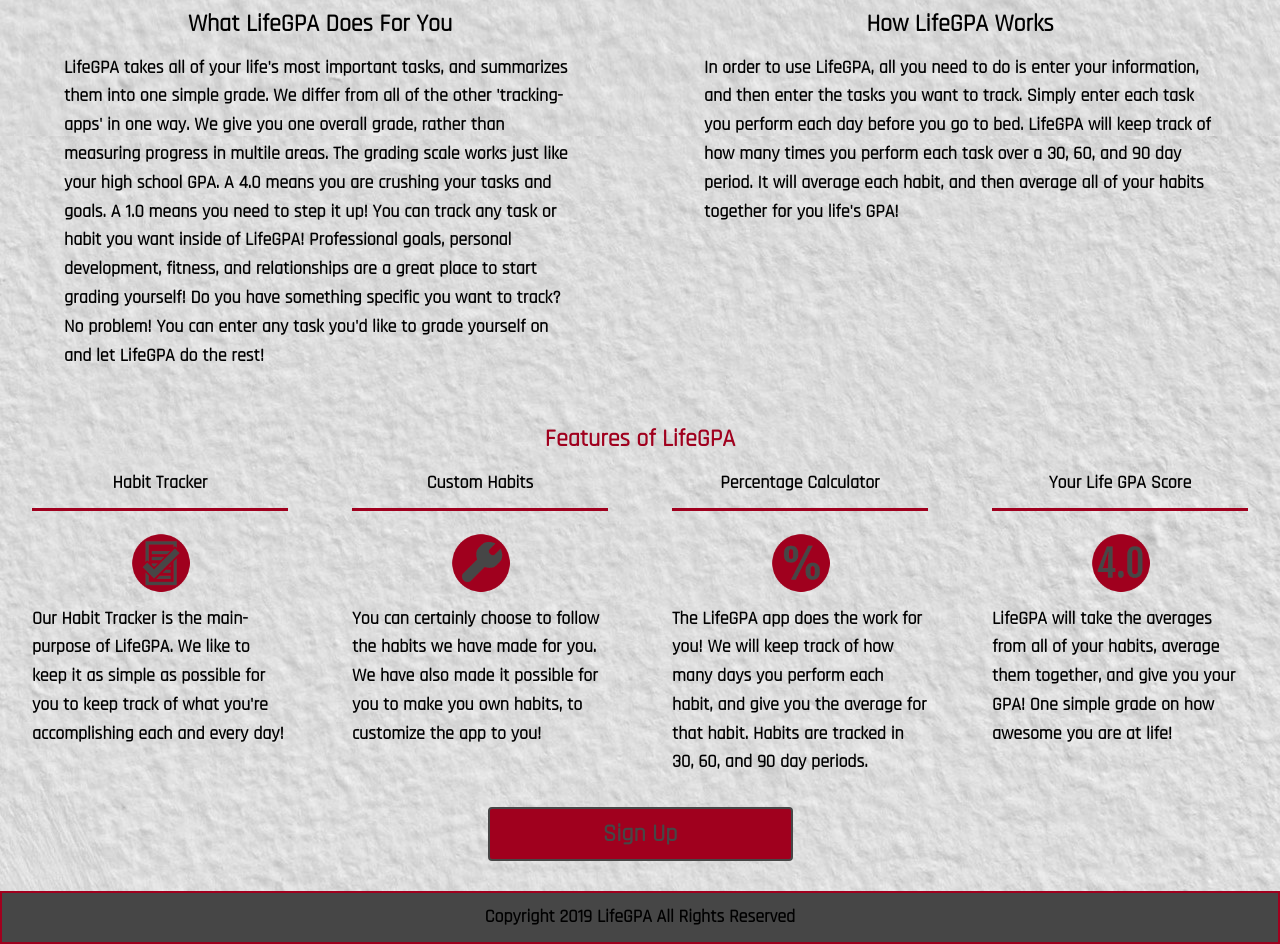
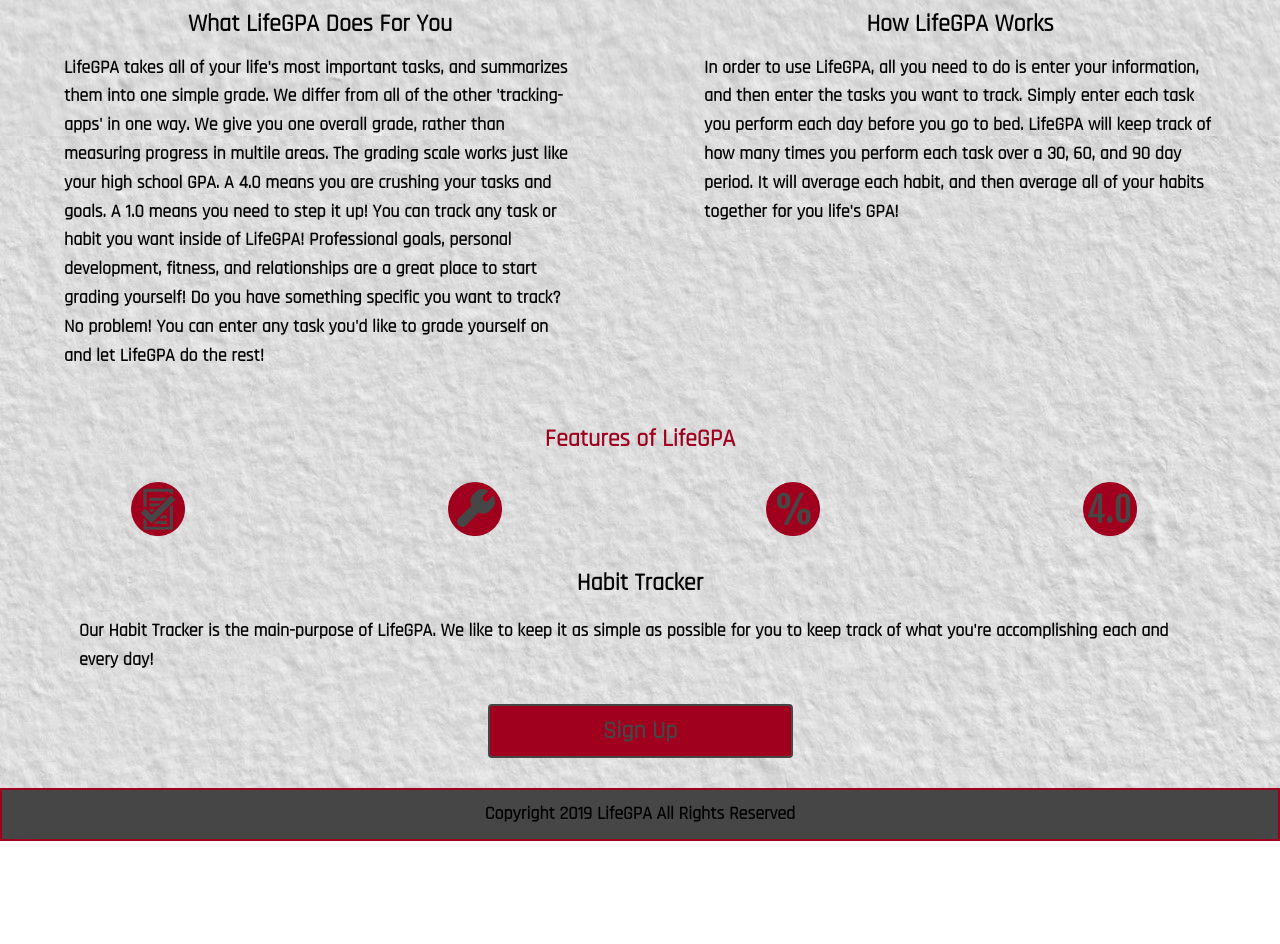
Before and after one commit to life-gpa/buildweek-LifeGPA-UI-Brey, a plain HTML site: page index.html in a window 1280 px wide. Shown: the part 1370-2314 px from the top of the page. After the commit the page ends 2211 px from the top, so only its background shows below. Drawn offline with Linux system fonts and the light colour scheme.

Commit message:
had to redo a section of my html file, changed .less file to correspond with html. Added JS file

```diff
--- /dev/null
+++ b/Components/icons.js
@@ -0,0 +1,32 @@
+class IconLink {
+    constructor(element) {
+        this.element = element;
+        this.data = element.dataset.tab;
+        this.itemElement = document.querySelector(`.icons-item[data-tab='${this.data}']`);
+        this.iconItem = new IconItem(this.itemElement);
+        this.element.addEventListener('click', () => this.select());
+        console.log('click');
+    }
+
+    select() {
+        const links = document.querySelectorAll('icons-link');
+        links.forEach(link => link.classList.remove('icons-link-selected'));
+        this.element.classList.add('icons-link-selected');
+        this.iconItem.select();
+    }
+}
+
+class IconItem {
+    constructor(element) {
+        this.element = element;
+    }
+
+    select() {
+        const items = document.querySelectorAll('.icons-item');
+        items.forEach(items => items.classList.remove('icons-item-selected'));
+        this.element.classList.add('icons-item-selected');
+    }
+}
+
+
+let icons = document.querySelectorAll('.icons .icons-link').forEach(element => new IconLink(element));
--- /dev/null
+++ b/LESS/Features.less
@@ -0,0 +1,44 @@
+.icons {
+    display: flex;
+    flex-wrap: wrap;
+    justify-content: space-around;
+
+    .icons-items {
+        display: flex;
+        justify-content: space-around;
+    }
+    .icons-item {
+        display: none;
+
+        .icons-item-title {
+            .center;
+            font-size: 2.4rem;
+        }
+    }
+    .icons-item-selected {
+        display: block;
+    }
+
+    .icons-links {
+        width: 100%;
+        display: flex;
+        justify-content: space-between;
+        margin-left: 10%;
+        margin-bottom: 15px;
+        .icon {
+            width: 30%;
+            flex-wrap: wrap;
+            cursor: pointer;
+        }
+    }
+    .icons-item-selected {
+        display: block;
+    }
+    .icons-item-p {
+        width: 95%;
+        .center;
+        padding-top: 15px;
+        margin-left: 2%;
+    }
+
+}
--- a/LESS/home-page.less
+++ b/LESS/home-page.less
@@ -64,31 +64,8 @@
         .center;
         font-size: 2.4rem;
         padding-top: 20px;
+        padding-bottom: 20px;
         color: #a0001e;
-    }
-
-    .features {
-        display: flex;
-        justify-content: space-around;
-
-        .features-1, .features-2, .features-3, .features-4 {
-            width: 20%;
-
-            .features-1-title, .features-2-title, .features-3-title, .features-4-title {
-                font-size: 1.8rem;
-                .center;
-                padding: 10px;
-                border-bottom: 3px solid #a0001e;
-            }
-
-            .icon {
-               width: 25%;
-               .center;
-               padding: 20px 0px 10px 0px;
-               margin-left: 38%;
-            }
-
-        }
     }
 }
 
--- a/LESS/index.less
+++ b/LESS/index.less
@@ -5,3 +5,4 @@
 @import "navigation";
 @import "footer";
 @import "home-page";
+@import "Features";
--- a/index.html
+++ b/index.html
@@ -4,10 +4,11 @@
     <title>LifeGPA</title>
 
     <meta charset="utf-8">
-    <meta name="viewport" content="width=device-width, initial scale=1.0">
+    <!-- <meta name="viewport" content="width=device-width, initial scale=1.0"> -->
 
     <link href="https://fonts.googleapis.com/css?family=Rajdhani" rel="stylesheet">
     <link href="css/index.css" rel="stylesheet">
+    <script defer="defer" src="../Components/icons.js"></script>
 </head>
 
 <body>
@@ -67,26 +68,46 @@
 
         <section class="bottom-content">
             <div class="features-title"><h2>Features of LifeGPA</h2></div>
-            <div class="features">
-                <div class="features-1">
-                    <p class="features-1-title">Habit Tracker</p>
-                    <img class="icon" src="../img/tracker-icon.png" alt="">
-                    <p class="features-1-p">Our Habit Tracker is the main-purpose of LifeGPA. We like to keep it as simple as possible for you to keep track of what you're accomplishing each and every day!</p>
+            <div class="icons">
+                <div class="icons-links">
+                    <div class="icons-link icons-link-selected" data-tab="1">
+                        <img class="icon icon-selected" src="../img/tracker-icon.png" alt="" data-tab="1">
+                    </div>
+                    <div class="icons-link" data-tab="2">
+                        <img class="icon" src="../img/custom-icon.png" alt="" data-tab="2">
+                    </div>
+                    <div class="icons-link" data-tab="3">
+                        <img class="icon" src="../img/percentage-icon.png" alt="" data-tab="3">
+                    </div>
+                    <div class="icons-link" data-tab="4">
+                        <img class="icon" src="../img/gpa-icon.png" alt="" data-tab="4">
+                    </div>
                 </div>
-                <div class="features-2">
-                    <p class="features-2-title">Custom Habits</p>
-                    <img class="icon" src="../img/custom-icon.png" alt="">
-                    <p class="features-1-p">You can certainly choose to follow the habits we have made for you. We have also made it possible for you to make you own habits, to customize the app to you! </p>
-                </div>
-                <div class="features-3">
-                    <p class="features-3-title">Percentage Calculator</p>
-                    <img class="icon" src="../img/percentage-icon.png" alt="">
-                    <p class="features-1-p">The LifeGPA app does the work for you! We will keep track of how many days you perform each habit, and give you the average for that habit. Habits are tracked in 30, 60, and 90 day periods.</p>
-                </div>
-                <div class="features-4">
-                    <p class="features-4-title">Your Life GPA Score</p>
-                    <img class="icon" src="../img/gpa-icon.png" alt="">
-                    <p class="features-1-p">LifeGPA will take the averages from all of your habits, average them together, and give you your GPA! One simple grade on how awesome you are at life!</p>
+                <div class="icons-items">
+                    <div class="icons-item icons-item-selected" data-tab="1">
+                        <div class="icons-item-title">Habit Tracker</div>
+                        <div class="icons-item-p">
+                            Our Habit Tracker is the main-purpose of LifeGPA. We like to keep it as simple as possible for you to keep track of what you're accomplishing each and every day!
+                        </div>
+                    </div>
+                    <div class="icons-item" data-tab="2">
+                        <div class="icons-item-title">Custom Habits</div>
+                        <div class="icons-item-p">
+                            You can certainly choose to follow the habits we have made for you. We have also made it possible for you to make you own habits, to customize the app to you!
+                        </div>
+                    </div>
+                    <div class="icons-item" data-tab="3">
+                        <div class="icons-item-title">Percentage Calculator</div>
+                        <div class="icons-item-p">
+                            The LifeGPA app does the work for you! We will keep track of how many days you perform each habit, and give you the average for that habit. Habits are tracked in 30, 60, and 90 day periods.
+                        </div>
+                    </div>
+                    <div class="icons-item" data-tab="4">
+                        <div class="icons-item-title">Your Life GPA Score</div>
+                        <div class="icons-item-p">
+                            LifeGPA will take the averages from all of your habits, average them together, and give you your GPA! One simple grade on how awesome you are at life!
+                        </div>
+                    </div>
                 </div>
             </div>
         </section>
```
Also changed, not shown: stockpile.html (added, +25 -0 lines), css/index.css.
